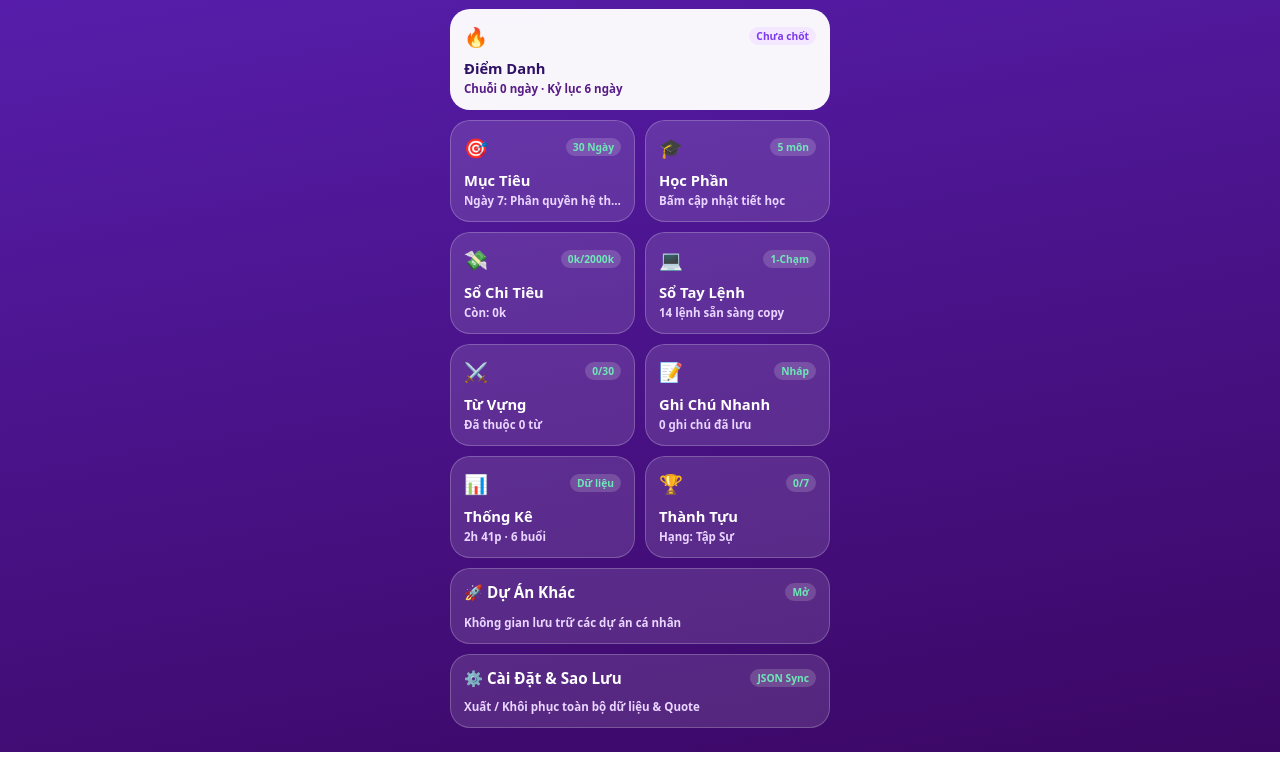
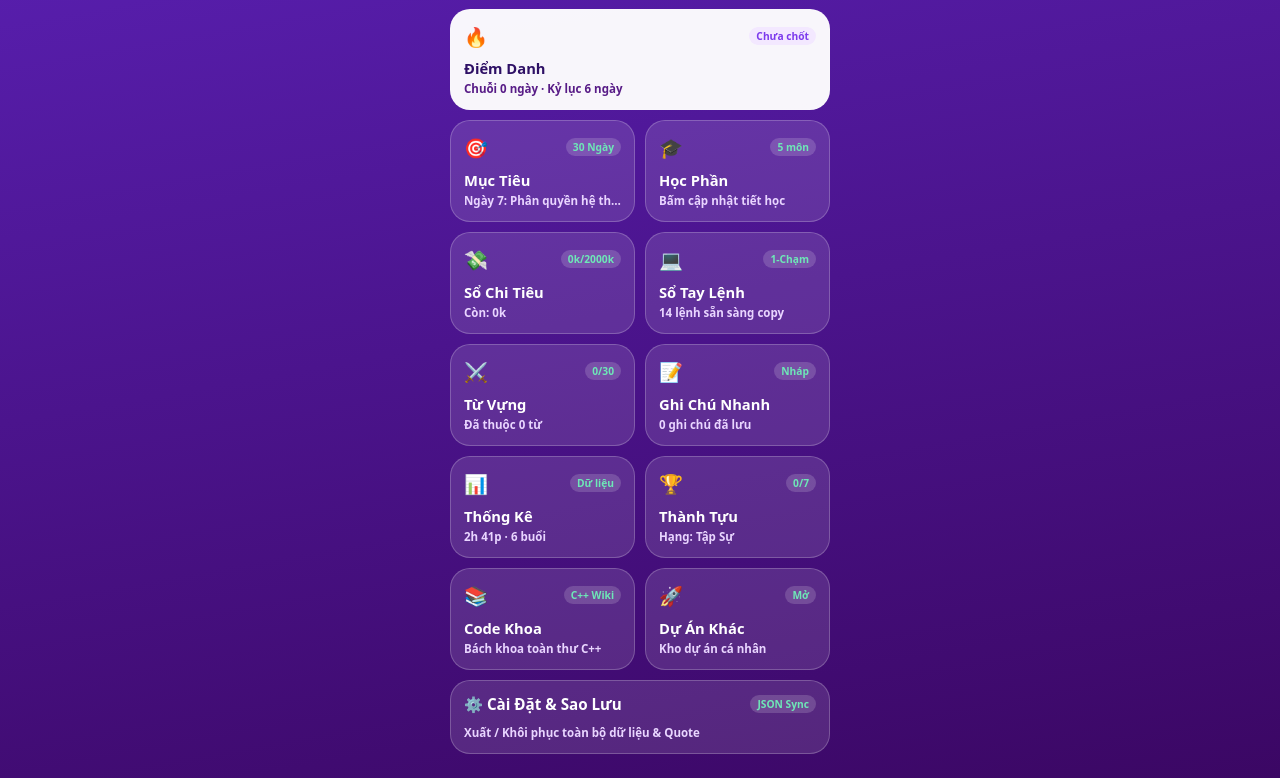
Before and after one commit to NghjaBoNC/Lab, a plain HTML site: page index.html in a window 1280 px wide. Shown: the part 158-936 px from the top of the page. Before the commit the page ends 910 px from the top, so only its background shows below. Drawn offline with Linux system fonts and the light colour scheme.

Commit message:
Hien thi cap the Code Khoa va Du An Khac tren trang chu

```diff
--- a/index.html
+++ b/index.html
@@ -4,7 +4,7 @@
   <meta charset="UTF-8" />
   <meta name="viewport" content="width=device-width, initial-scale=1.0, maximum-scale=1.0, user-scalable=no" />
   <title>NghjaBoNC's Lab</title>
-  <link rel="stylesheet" href="core/theme.css?v=12" />
+  <link rel="stylesheet" href="core/theme.css?v=14" />
   <style>
     .hero-lab { display: flex; flex-direction: column; gap: 4px; }
     .lab-sub { font-size: 0.72rem; font-weight: 800; letter-spacing: 1px; color: var(--gold); }
@@ -115,9 +115,20 @@
         </div>
       </a>
 
-      <a href="du-an/" class="mod-card" style="grid-column: span 2; min-height: 76px;">
-        <div class="mod-top"><span class="mod-ico" style="font-size:0.95rem;font-weight:800;">🚀 Dự Án Khác</span><span id="tag-da" class="mod-tag">Mở</span></div>
-        <div id="live-da" class="mod-live">Không gian lưu trữ các dự án cá nhân</div>
+      <a href="code-khoa/" class="mod-card">
+        <div class="mod-top"><span class="mod-ico">📚</span><span class="mod-tag">C++ Wiki</span></div>
+        <div>
+          <div class="mod-name">Code Khoa</div>
+          <div class="mod-live">Bách khoa toàn thư C++</div>
+        </div>
+      </a>
+
+      <a href="du-an/" class="mod-card">
+        <div class="mod-top"><span class="mod-ico">🚀</span><span id="tag-da" class="mod-tag">Mở</span></div>
+        <div>
+          <div class="mod-name">Dự Án Khác</div>
+          <div class="mod-live">Kho dự án cá nhân</div>
+        </div>
       </a>
 
       <a href="cai-dat/" class="mod-card" style="grid-column: span 2; min-height: 74px;">
@@ -128,8 +139,8 @@
   </main>
 
   <script src="core/quotes.js"></script>
-  <script src="core/roadmap.js?v=12"></script>
-  <script src="core/store.js?v=12"></script>
+  <script src="core/roadmap.js?v=14"></script>
+  <script src="core/store.js?v=14"></script>
   <script>
     const s = LabStore.load();
     const today = LabStore.toDateKey(new Date()), ym = today.slice(0, 7);
```
